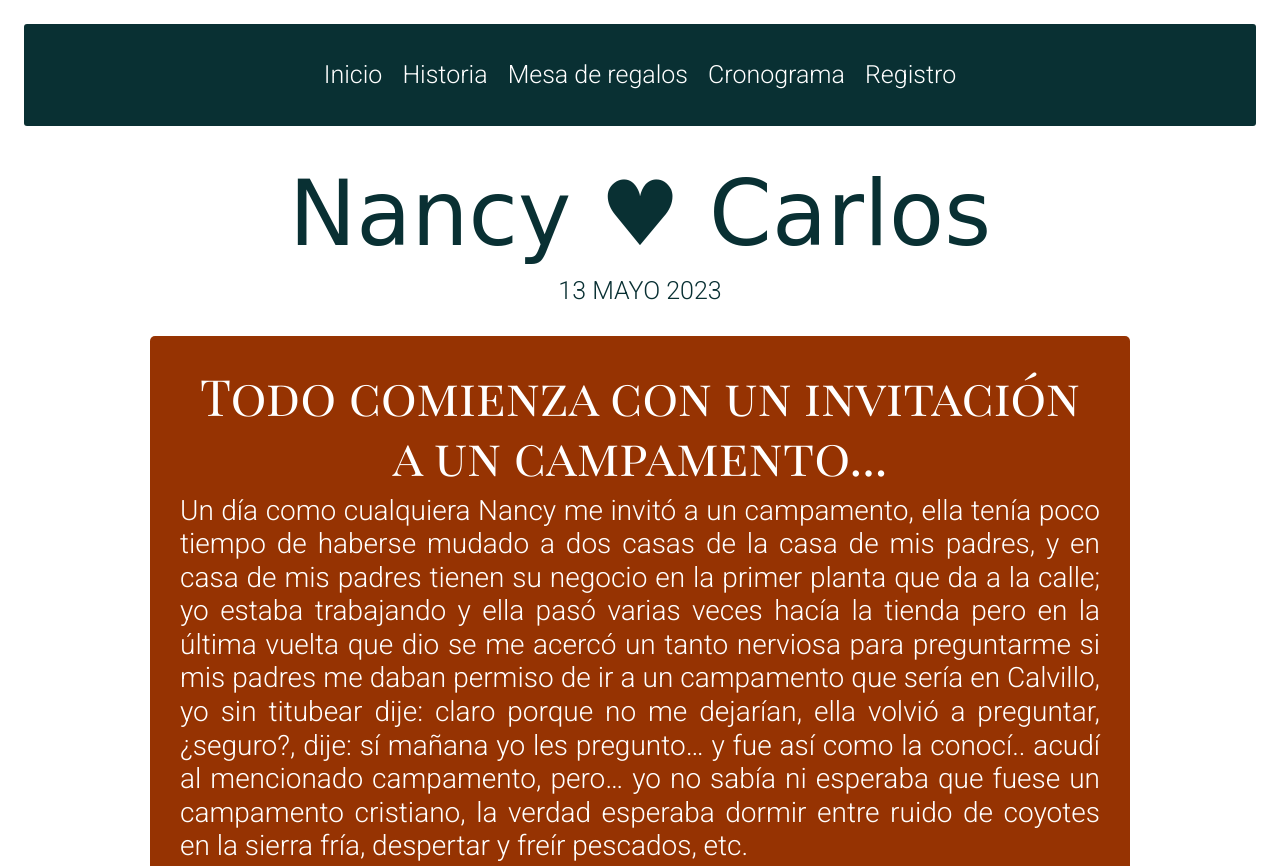
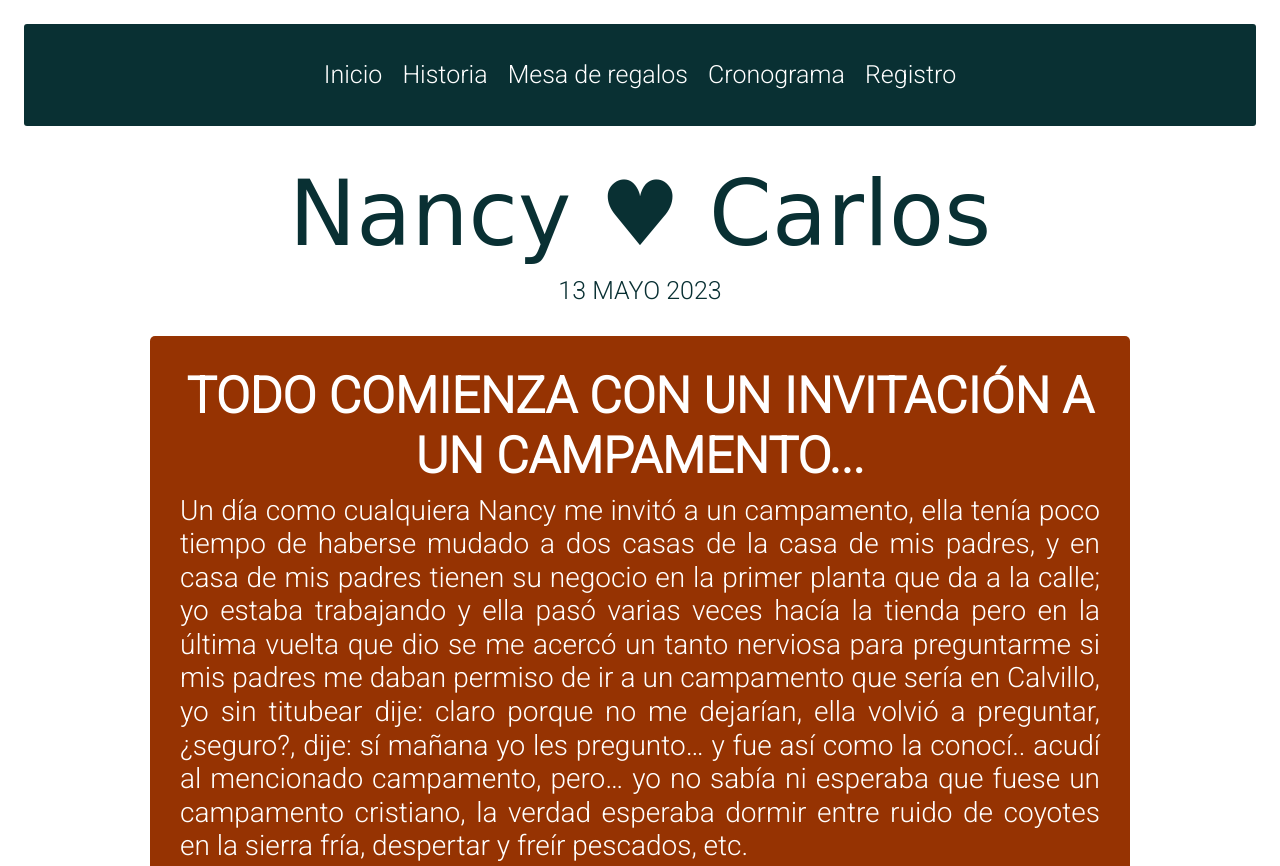
Before and after one commit to jaisiellara/boda-nyc, a plain HTML site: page pages/history.html in a window 1280 px wide. Shown: the top 866 px of the page. Drawn offline with nearby package versions, Linux system fonts and the light colour scheme; a web font is replaced by a local one.

Commit message:
ultimos ajustes

```diff
--- a/css/style.css
+++ b/css/style.css
@@ -296,7 +296,6 @@ footer h2 {
 .history h1 {
   font-size: 50px;
   text-align: center;
-  font-family: "Playfair Display SC", serif;
   /*Media Queries*/
 }
 @media only screen and (max-width: 986px) {
--- a/pages/history.html
+++ b/pages/history.html
@@ -34,7 +34,7 @@
         <h4>13 MAYO 2023</h4>
     </header>
     <section class="history">
-        <h1>Todo comienza con un invitación a un campamento... </h1>
+        <h1 class="fw-bolder text-uppercase">Todo comienza con un invitación a un campamento... </h1>
         <h3>Un día como cualquiera Nancy me invitó a un campamento, ella tenía poco tiempo de haberse mudado a dos casas de la casa de mis padres,
         y en casa de mis padres tienen su negocio en la primer planta que da a la calle; yo estaba trabajando y ella pasó varias veces hacía la tienda pero en
         la última vuelta que dio se me acercó un tanto nerviosa para preguntarme si mis padres me daban permiso de ir a un campamento que sería en Calvillo, yo sin titubear
@@ -70,7 +70,7 @@
         </button>
       </div>
     </div>
-    <section class="galeria">
+    <section class="galeria text-uppercase">
       <h1 class="h100">27 de Octubre, 2013</h1>
       <div class="img00"><img src="../imgs/27-10-2013.jpg" alt="Fotografía Nancy&Carlos" > </div>
       <h1 class="h101">29 de Diciembre, 2014</h1>
```
Also changed, not shown: 1 other file.
